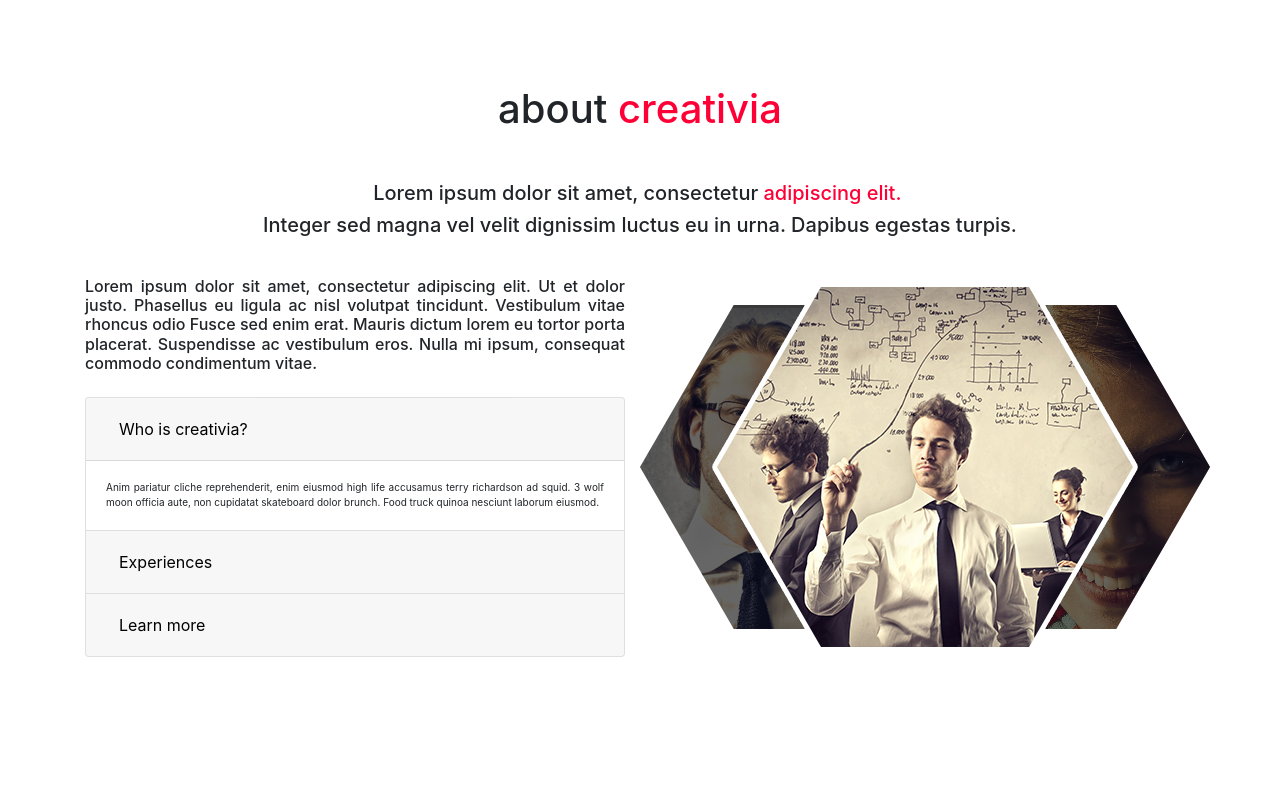
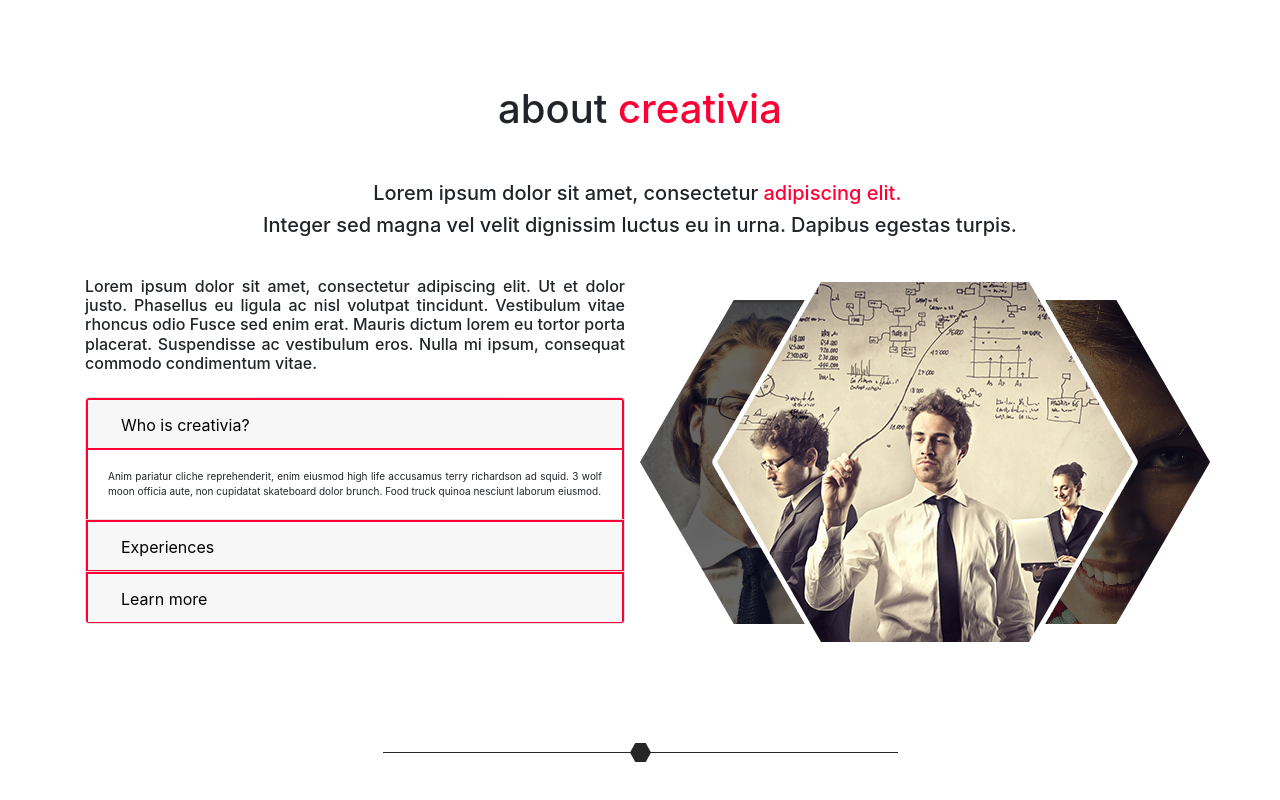
Before and after one commit to Anessy/Red-Black, a plain HTML site: page index.html in a window 1280 px wide. Shown: the part 724-1524 px from the top of the page. Before the commit the page ends 1381 px from the top, so only its background shows below. Drawn offline with nearby package versions, Linux system fonts and the light colour scheme.

Commit message:
end of accordion

```diff
--- a/index.html
+++ b/index.html
@@ -175,7 +175,7 @@
                           </h5>
                         </div>
                         <div id="collapseThree" class="collapse" aria-labelledby="headingThree" data-parent="#accordionExample">
-                          <div class="card-body">
+                          <div class="card-body three">
                             Anim pariatur cliche reprehenderit, enim eiusmod high life accusamus terry richardson ad squid. 3 wolf moon officia aute, non cupidatat skateboard dolor brunch. Food truck quinoa nesciunt laborum eiusmod.
                           </div>
                         </div>
@@ -189,6 +189,9 @@
                 </div>
               </div>
 
+            </div>
+            <div class="row justify-content-center picture">
+              <img src="./img/about/line.png" alt="">
             </div>
         </div>
       </div>
--- a/less/style.less
+++ b/less/style.less
@@ -1,5 +1,6 @@
 body {
 	font-size: 10px;
+	text-decoration: none;
 }
 a {
 	text-decoration: none;
@@ -112,14 +113,34 @@ button:focus {outline:none !important;}
 	}
 
 	.akordeon {
+
+		.card-header {
+			border: 2px solid @red;
+		}
+		.card-body {
+			border-left: 2px solid @red;
+			border-right: 2px solid @red;
+		}
+		.three {
+			border-bottom: 2px solid @red; ;
+		}
 		button {
+			width: 100%;
+			text-align: left;
 			color: black;
+			margin: -1rem 0;
 		}
 		button:hover {
 			text-decoration: none;
 			color: @red;
 		}
+		button:active {
+			text-decoration: none;
+		}
 
 
 	}
+	.picture {
+		margin: 6rem 0;
+	}
 }
```
Also changed, not shown: css/style.css, img/about/line.png (added), less/style.css.
